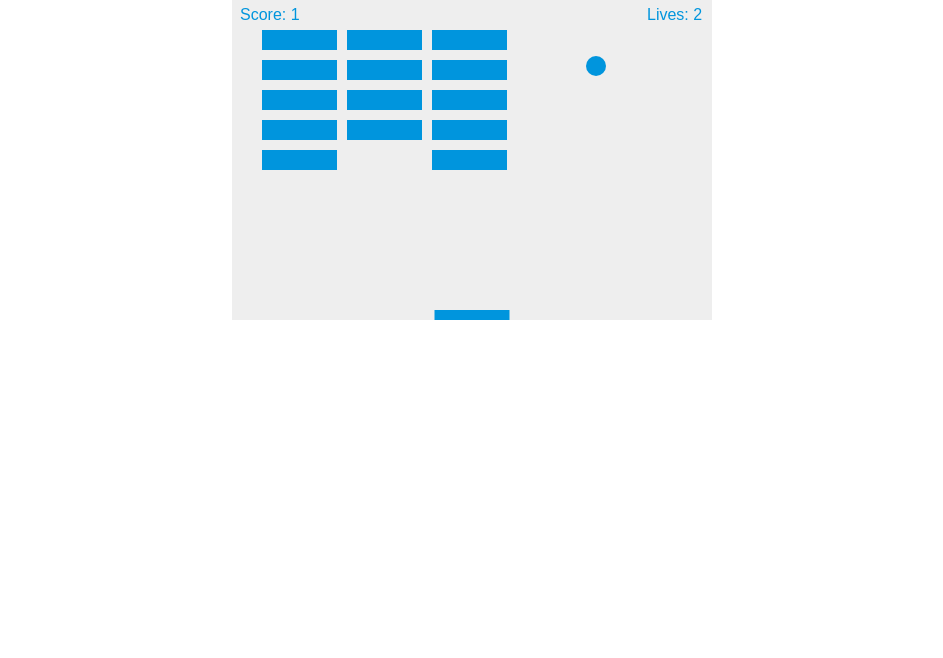
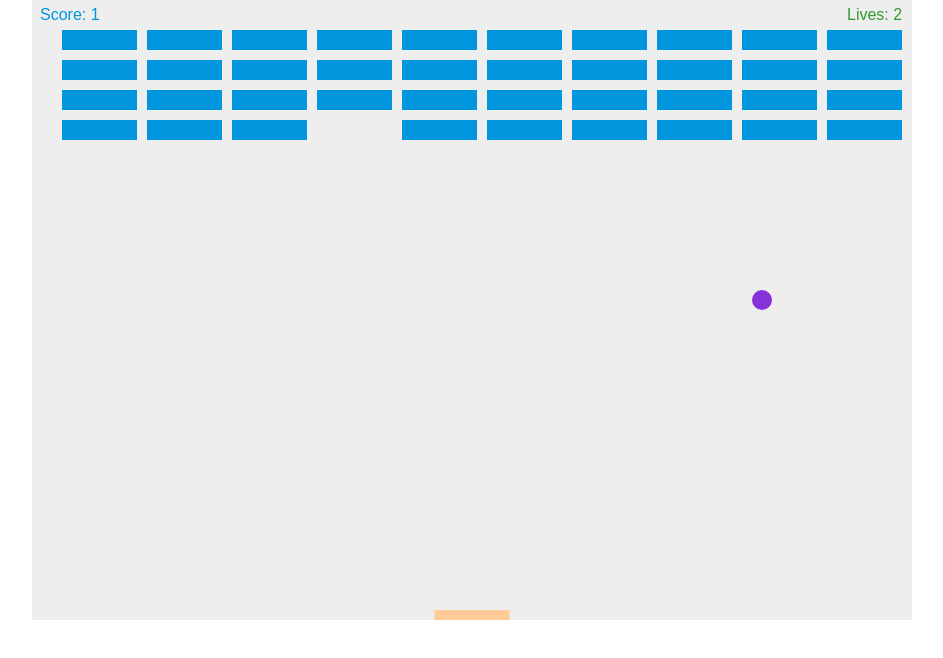
Before and after one commit to AdrianCann/brickgame, a plain HTML site: page game1/index.html in a window 1280 px wide. Shown: the whole page, without its empty margins (168-1111 px from the left). Drawn offline with Linux system fonts and the light colour scheme.

```diff
--- a/game1/index.html
+++ b/game1/index.html
@@ -10,7 +10,7 @@
 </head>
 <body>
 
-<canvas id="myCanvas" width="480" height="320"></canvas>
+<canvas id="myCanvas" width="880" height="620"></canvas>
 
 <script>
     var canvas = document.getElementById("myCanvas");
@@ -19,14 +19,14 @@
     var x = canvas.width/2;
     var y = canvas.height-30;
     var dx = -2;
-    var dy = -2;
+    var dy = -6;
     var rightPressed = false;
     var leftPressed = false;
     var paddleHeight = 10;
     var paddleWidth = 75;
     var paddleX = (canvas.width-paddleWidth)/2;
-    var brickRowCount = 3;
-    var brickColumnCount = 5;
+    var brickRowCount = 10;
+    var brickColumnCount = 4;
     var brickWidth = 75;
     var brickHeight = 20;
     var brickPadding = 10;
@@ -34,6 +34,7 @@
     var brickOffsetLeft = 30;
     var score = 0 ;
     var lives = 3 ;
+
 
     var bricks = [];
     for(c=0; c<brickColumnCount; c++) {
@@ -46,7 +47,7 @@
         function drawPaddle() {
             ctx.beginPath();
             ctx.rect(paddleX, canvas.height-paddleHeight, paddleWidth, paddleHeight);
-            ctx.fillStyle = "#0095DD";
+            ctx.fillStyle = "#FFCC99";
             ctx.fill();
             ctx.closePath();
         }
@@ -74,7 +75,7 @@
         function drawBall() {
             ctx.beginPath();
             ctx.arc(x, y, ballRadius, 0, Math.PI*2);
-            ctx.fillStyle = "#0095DD";
+            ctx.fillStyle = "#8533D6";
             ctx.fill();
             ctx.closePath();
         }
@@ -173,7 +174,7 @@
 
         function drawLives() {
             ctx.font = "16px Arial";
-            ctx.fillStyle = "#0095DD";
+            ctx.fillStyle = "#339933";
             ctx.fillText("Lives: "+lives, canvas.width-65, 20);
         }
 
```
